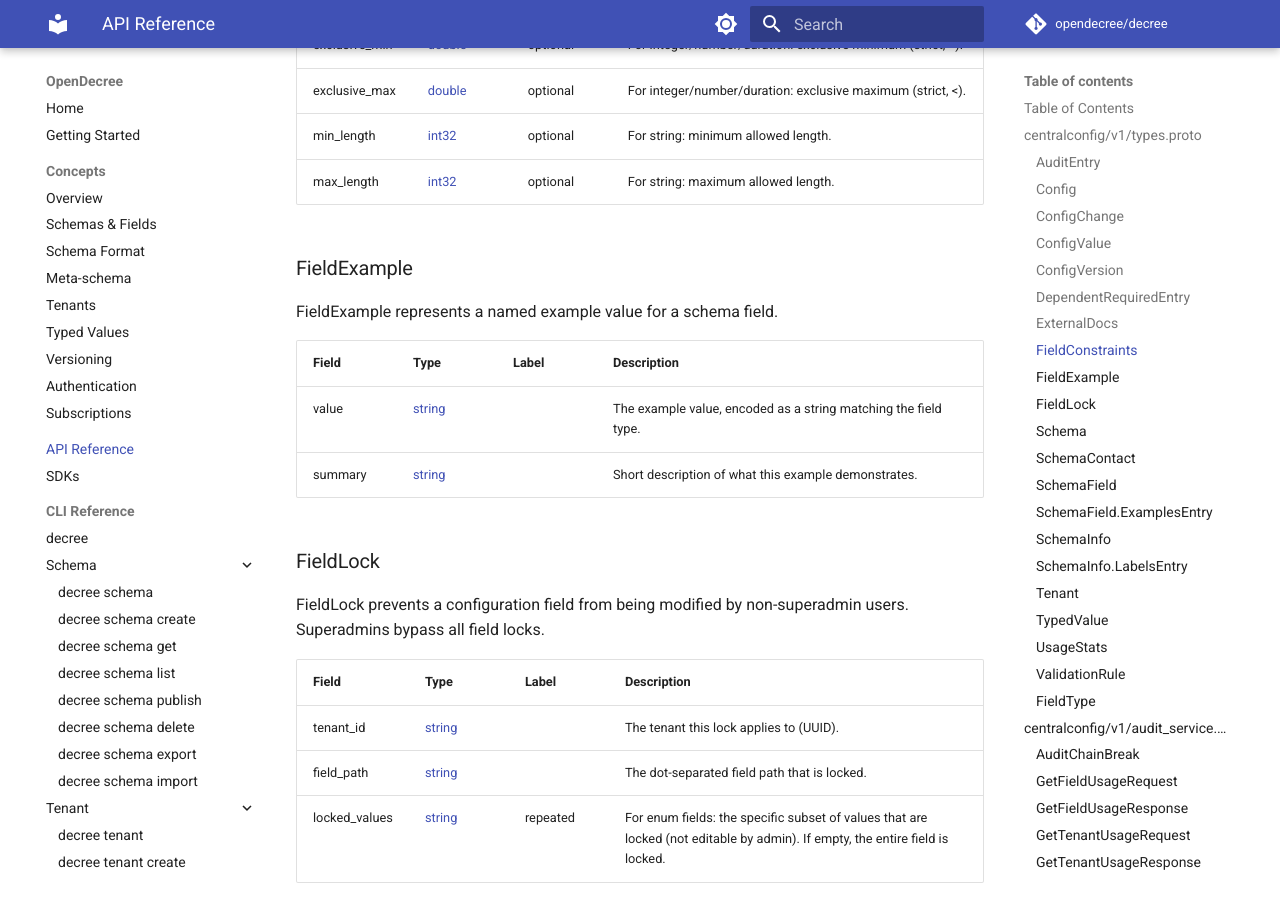
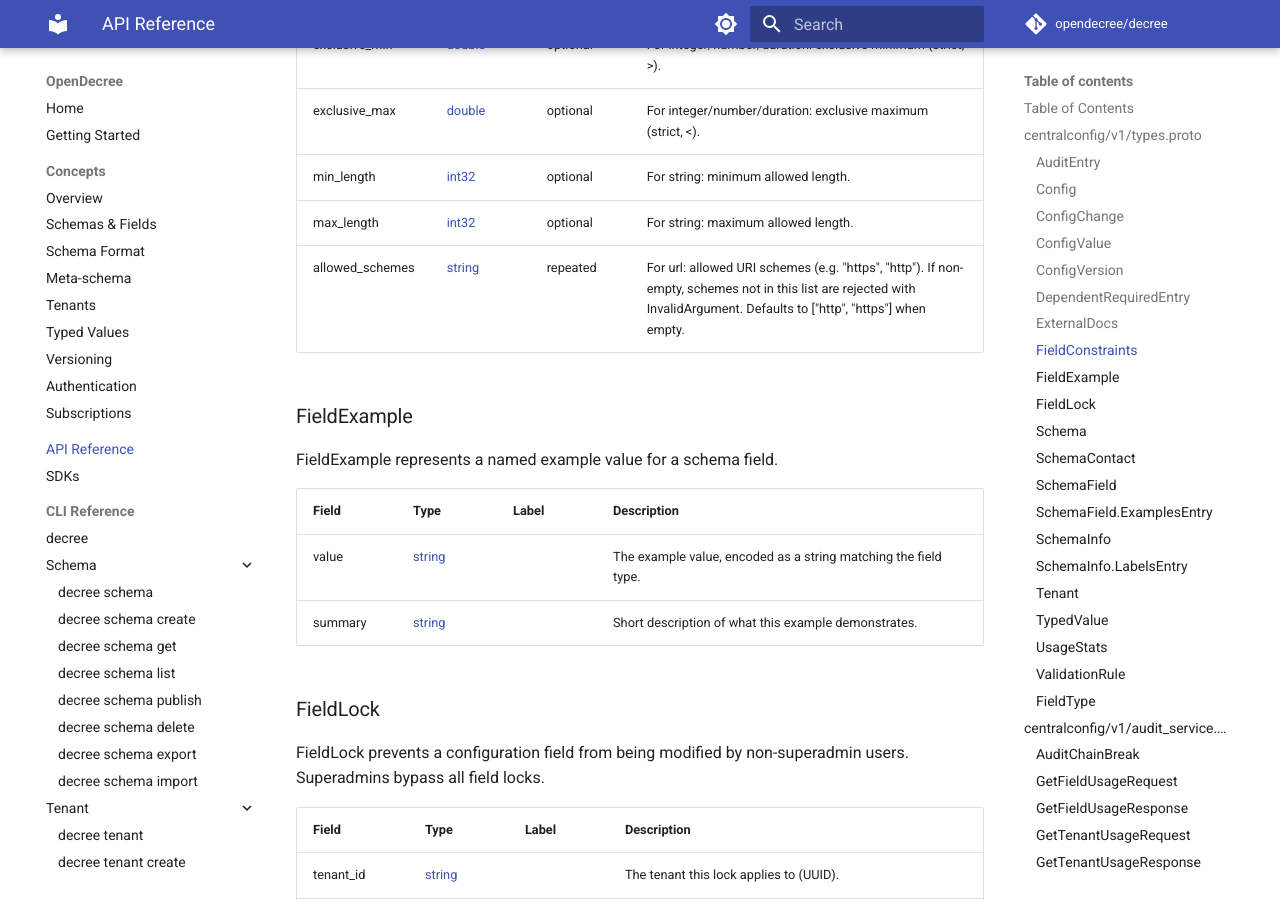
Before and after one commit to opendecree/decree, an MkDocs documentation site: the page built from docs/api/api-reference.md, in a window 1280 px wide and 900 px high, scrolled down 7819 px. Built offline with MkDocs 1.6.1 and Material for MkDocs 9.7.7, drawn with Linux system fonts in a browser that asks for light colours; comment, search, counter and statistics services are not loaded.

Commit message:
docs: regenerate API reference with allowed_schemes field
Co-Authored-By: Claude <noreply@anthropic.com>

```diff
--- a/docs/api/api-reference.md
+++ b/docs/api/api-reference.md
@@ -289,6 +289,7 @@ Which constraints apply depends on the field&#39;s type — see FieldType docs.
 | exclusive_max | [double](#double) | optional | For integer/number/duration: exclusive maximum (strict, &lt;). |
 | min_length | [int32](#int32) | optional | For string: minimum allowed length. |
 | max_length | [int32](#int32) | optional | For string: maximum allowed length. |
+| allowed_schemes | [string](#string) | repeated | For url: allowed URI schemes (e.g. &#34;https&#34;, &#34;http&#34;). If non-empty, schemes not in this list are rejected with InvalidArgument. Defaults to [&#34;http&#34;, &#34;https&#34;] when empty. |
 
 
 
```
